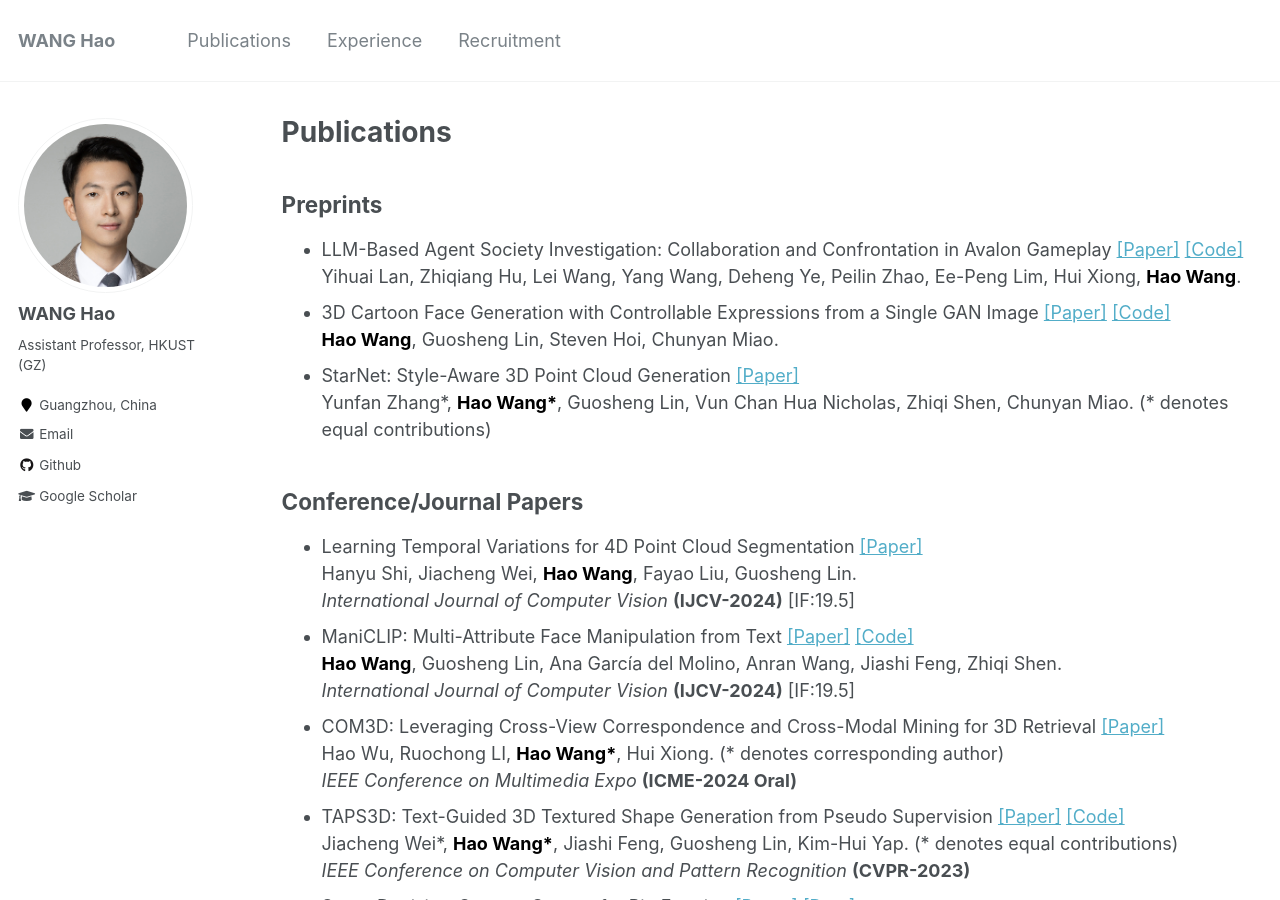
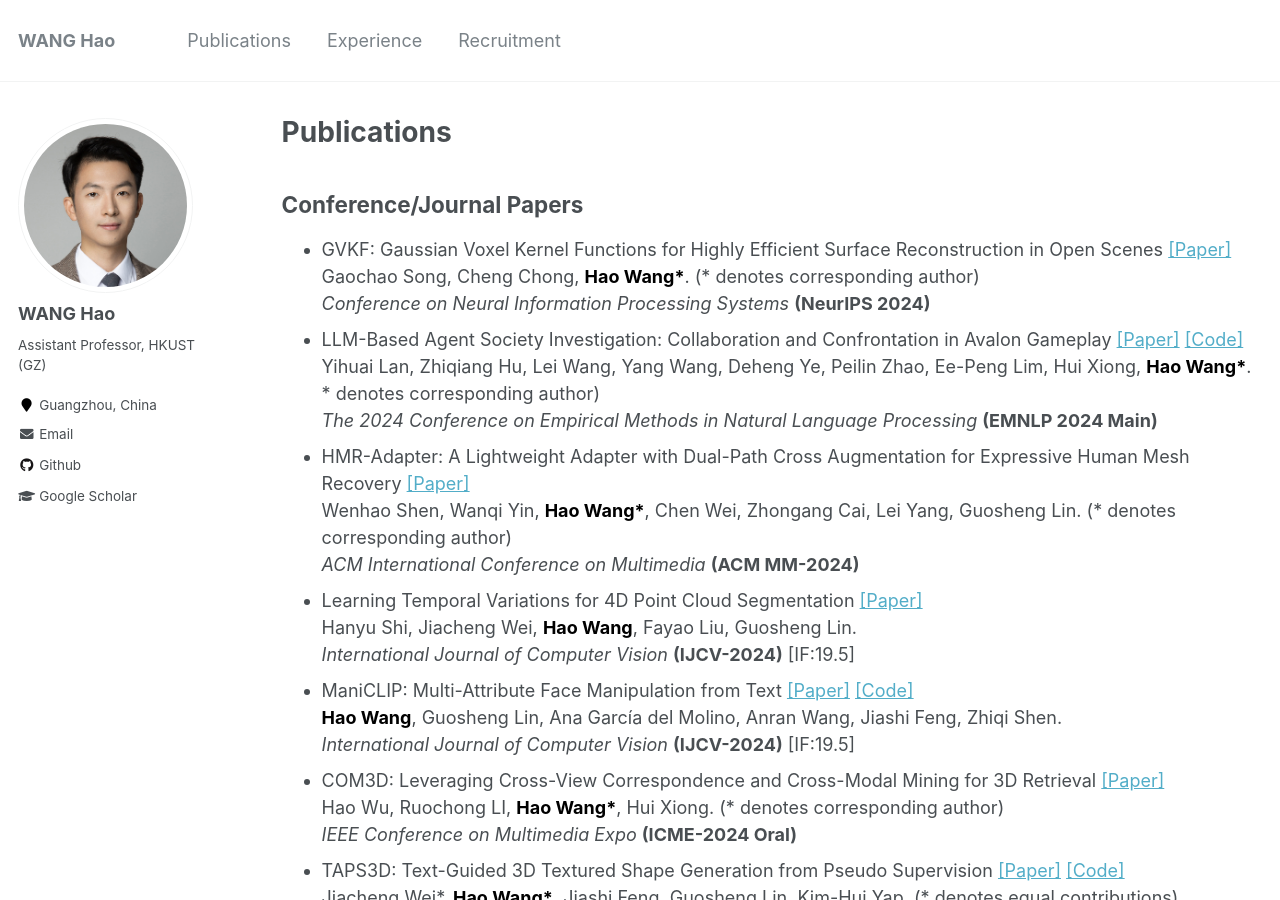
Before and after one commit to hwang1996/hwang1996.github.io, a Jekyll site: the page built from _pages/publications.md, in a window 1280 px wide and 900 px high. Built offline with Jekyll 4.4.1, drawn with Linux system fonts in a browser that asks for light colours.

Commit message:
11.10 updates

```diff
--- a/_pages/publications.md
+++ b/_pages/publications.md
@@ -5,14 +5,10 @@ permalink: publications/
 author_profile: true
 ---
 
-## Preprints
+<!-- ## Preprints
 
 <ul>
-<li>
-  LLM-Based Agent Society Investigation: Collaboration and Confrontation in Avalon Gameplay <a href="https://arxiv.org/abs/2310.14985">[Paper]</a> <a href="https://github.com/3DAgentWorld/LLM-Game-Agent">[Code]</a>
-  <br/>
-  Yihuai Lan, Zhiqiang Hu, Lei Wang, Yang Wang, Deheng Ye, Peilin Zhao, Ee-Peng Lim, Hui Xiong, <strong><font color="black">Hao Wang</font></strong>.
-</li>
+
 <li>
   3D Cartoon Face Generation with Controllable Expressions from a Single GAN Image <a href="https://arxiv.org/abs/2207.14425">[Paper]</a> <a href="https://github.com/hwang1996/3D-Cartoon-Face-Generation">[Code]</a>
   <br/>
@@ -23,11 +19,35 @@ author_profile: true
   <br/>
   Yunfan Zhang*, <strong><font color="black">Hao Wang*</font></strong>, Guosheng Lin, Vun Chan Hua Nicholas, Zhiqi Shen, Chunyan Miao. (* denotes equal contributions)
 </li>
-</ul>
+</ul> -->
 
 ## Conference/Journal Papers
 
 <ul>
+<li>
+  GVKF: Gaussian Voxel Kernel Functions for Highly Efficient Surface Reconstruction in Open Scenes <a href="https://arxiv.org/pdf/2411.01853">[Paper]</a>
+  <br/>
+  Gaochao Song, Cheng Chong, <strong><font color="black">Hao Wang*</font></strong>. (* denotes corresponding author)
+  <br/><i>Conference on Neural Information Processing Systems</i>
+    <strong>(NeurIPS 2024)</strong> <br>
+</li>
+
+<li>
+  LLM-Based Agent Society Investigation: Collaboration and Confrontation in Avalon Gameplay <a href="https://arxiv.org/abs/2310.14985">[Paper]</a> <a href="https://github.com/3DAgentWorld/LLM-Game-Agent">[Code]</a>
+  <br/>
+  Yihuai Lan, Zhiqiang Hu, Lei Wang, Yang Wang, Deheng Ye, Peilin Zhao, Ee-Peng Lim, Hui Xiong, <strong><font color="black">Hao Wang*</font></strong>. * denotes corresponding author)
+  <br/><i>The 2024 Conference on Empirical Methods in Natural Language Processing</i>
+    <strong>(EMNLP 2024 Main)</strong> <br>
+</li>
+
+<li>
+  HMR-Adapter: A Lightweight Adapter with Dual-Path Cross Augmentation for Expressive Human Mesh Recovery <a href="https://dl.acm.org/doi/pdf/10.1145/3664647.3681641">[Paper]</a>
+  <br/>
+  Wenhao Shen, Wanqi Yin, <strong><font color="black">Hao Wang*</font></strong>, Chen Wei, Zhongang Cai, Lei Yang, Guosheng Lin. (* denotes corresponding author)
+  <br/><i>ACM International Conference on Multimedia</i>
+    <strong>(ACM MM-2024)</strong><br>
+</li>
+
 <li>
   Learning Temporal Variations for 4D Point Cloud Segmentation <a href="https://arxiv.org/abs/2207.04673">[Paper]</a>
   <br/>
@@ -35,6 +55,7 @@ author_profile: true
   <br/><i>International Journal of Computer Vision</i>
     <strong>(IJCV-2024)</strong> [<alert>IF:19.5</alert>]<br>
 </li>
+
 <li>
   ManiCLIP: Multi-Attribute Face Manipulation from Text <a href="https://link.springer.com/article/10.1007/s11263-024-02088-6">[Paper]</a> <a href="https://github.com/hwang1996/ManiCLIP">[Code]</a>
   <br/>
```
Also changed, not shown: _pages/about.md (+34 -7 lines), 1 other file.
